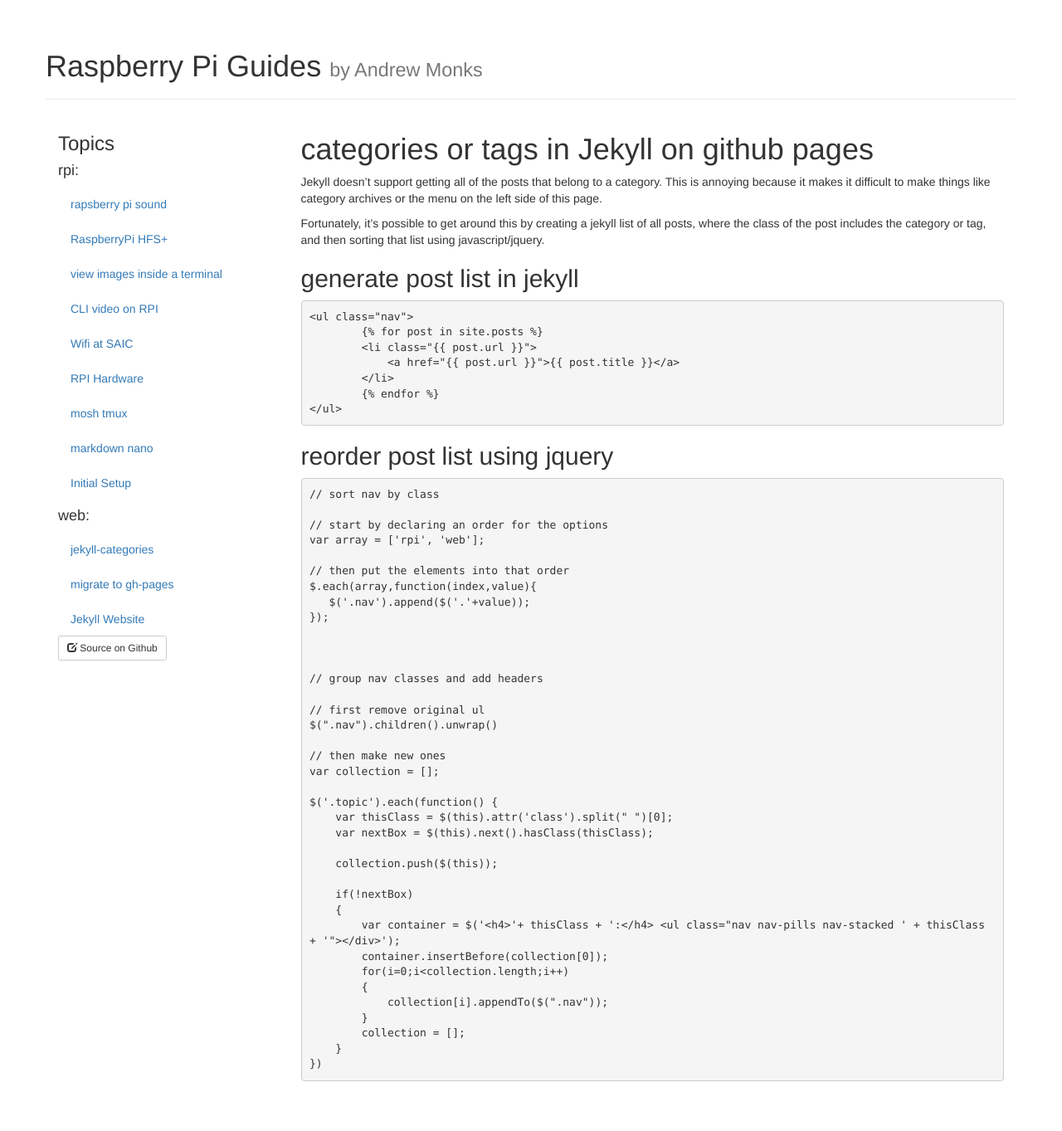
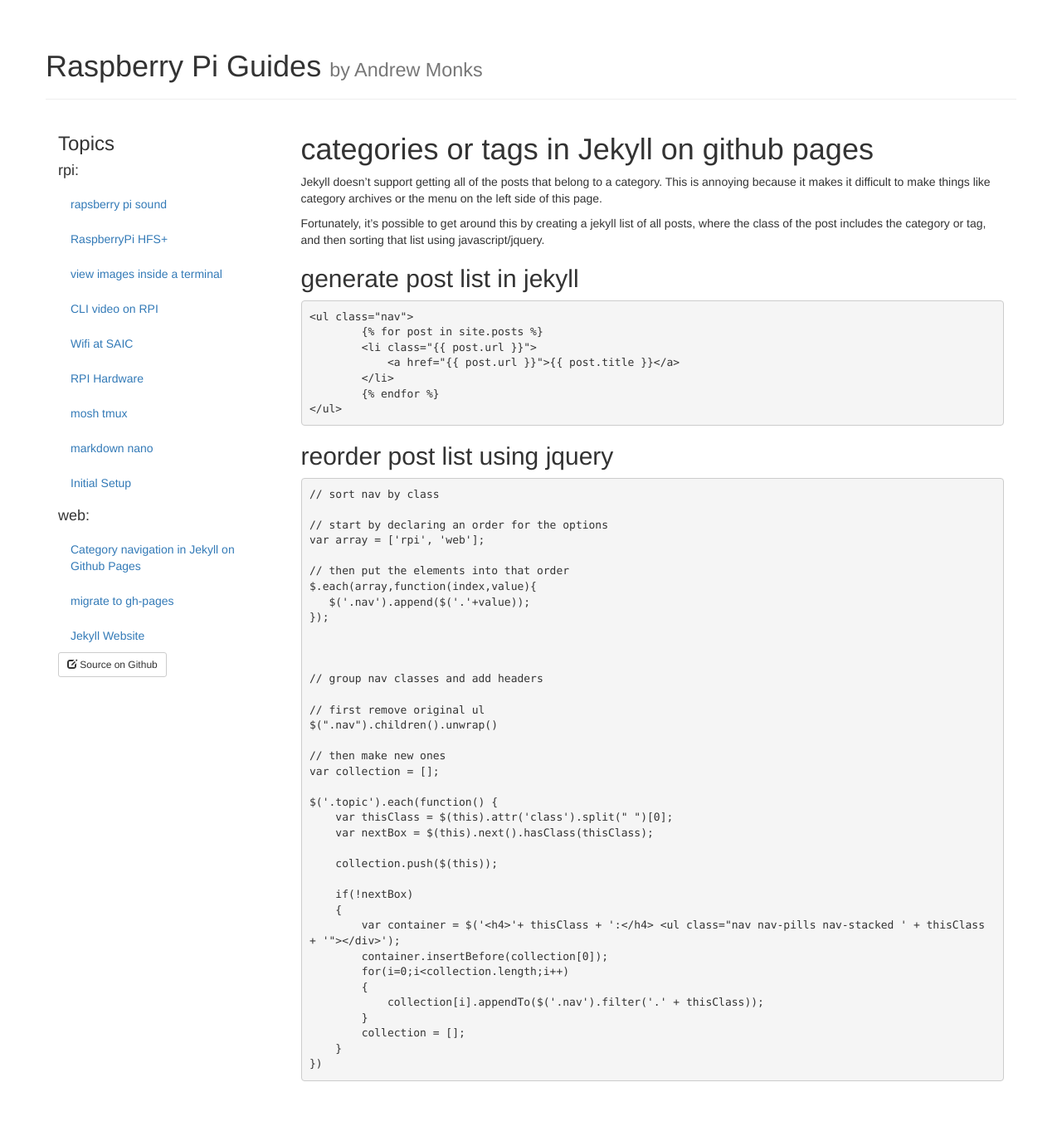
Before and after one commit to amonks/rpi-setup, a Jekyll site: the page built from _posts/2013-12-7-jekyll-categories.md, in a window 1280 px wide. Shown: the whole page at 83% size. Built offline with Jekyll 4.4.1, drawn with Linux system fonts in a browser that asks for light colours; nearby versions of some CDN libraries.

Commit message:
jekyll categories

```diff
--- a/_posts/2013-12-7-jekyll-categories.md
+++ b/_posts/2013-12-7-jekyll-categories.md
@@ -1,7 +1,7 @@
 ---
 
 layout: default
-title: jekyll-categories
+title: Category navigation in Jekyll on Github Pages
 tags:
 - guide
 - web
@@ -59,7 +59,7 @@ Fortunately, it's possible to get around this by creating a jekyll list of all p
 	        container.insertBefore(collection[0]);
 	        for(i=0;i<collection.length;i++)
 	        {
-	            collection[i].appendTo($(".nav"));
+	            collection[i].appendTo($('.nav').filter('.' + thisClass));
 	        }
 	        collection = [];
 	    }
```
